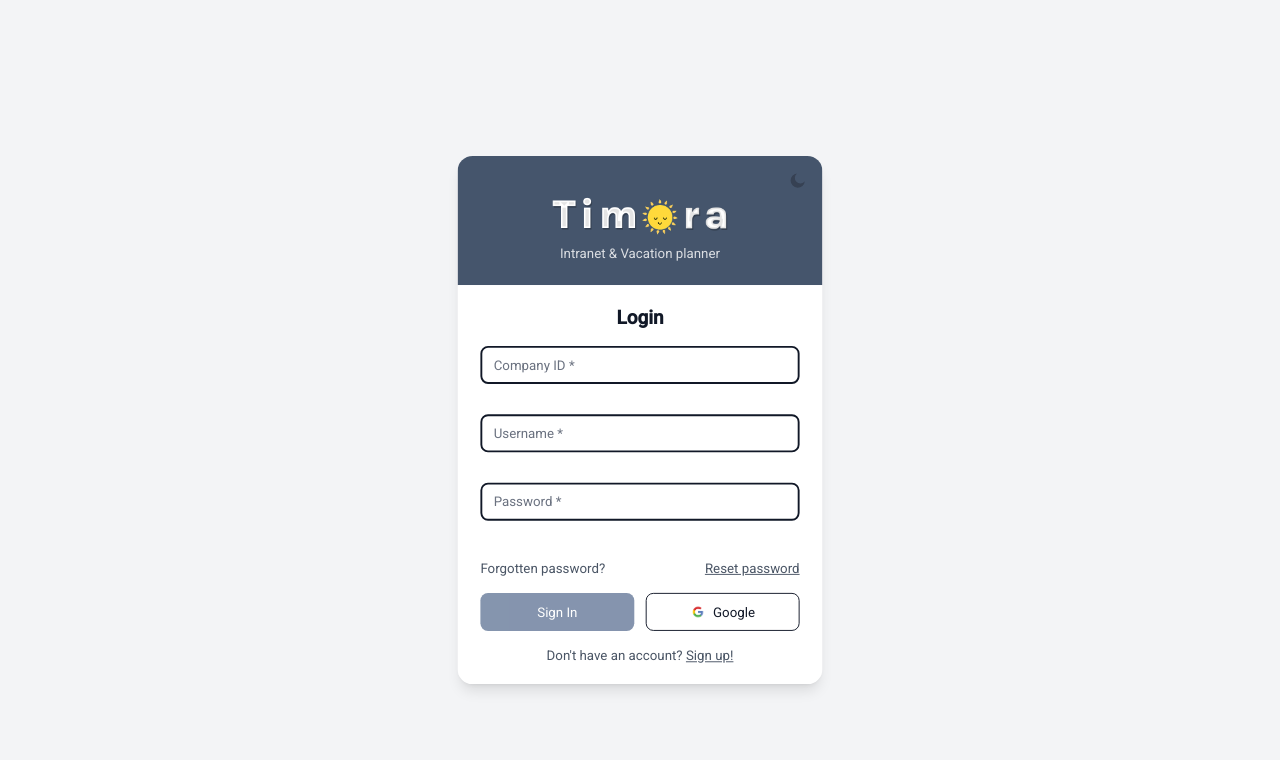
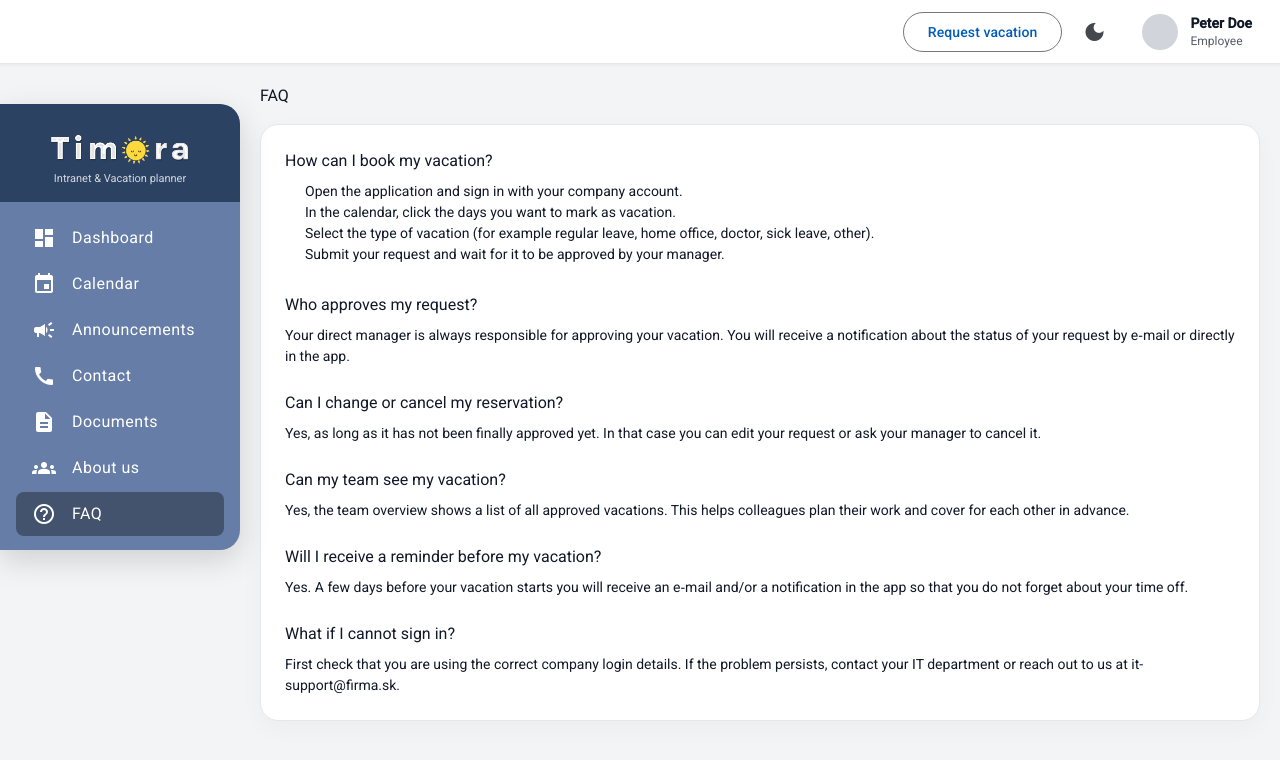
Before and after one commit to kollarm226/timoraFE, an Angular app in the folder frontend/: page /faq in a window 1280 px wide. Before the commit this address led to /login. Shown: the top 760 px of the page. Built offline with nearby package versions, Linux system fonts and the light colour scheme.

Commit message:
Created Faq and about us page , tested Announcements

```diff
--- a/frontend/package.json
+++ b/frontend/package.json
@@ -42,7 +42,7 @@
     "@types/jasmine": "~5.1.0",
     "@types/node": "^18.18.0",
     "angular-eslint": "20.3.0",
-    "cypress": "^12.17.4",
+    "cypress": "^15.8.1",
     "eslint": "^9.35.0",
     "jasmine-core": "~5.6.0",
     "karma": "~6.4.0",
--- a/frontend/src/app/app.routes.ts
+++ b/frontend/src/app/app.routes.ts
@@ -6,6 +6,8 @@ import { ContactComponent } from './pages/contact/contact.component';
 import { RegisterComponent } from './register/register.component';
 import { LoginComponent } from './login/login.component';
 import { DocumentsComponent } from './pages/documents/documents.component';
+import { AboutComponent } from './pages/about/about.component';
+import { FaqComponent } from './pages/faq/faq.component';
 
 /**
  * Routing konfiguracia
@@ -20,5 +22,7 @@ export const routes: Routes = [
   { path: 'announcements', component: AnnouncementsComponent },
   { path: 'contact', component: ContactComponent },
   { path: 'documents', component: DocumentsComponent },
+  { path: 'about', component: AboutComponent },
+  { path: 'faq', component: FaqComponent },
   { path: '**', redirectTo: '/login' }  // Fallback na login
 ];
--- /dev/null
+++ b/frontend/src/app/pages/about/about.component.css
@@ -0,0 +1,32 @@
+.about-page {
+  display: flex;
+  flex-direction: column;
+  gap: 16px;
+}
+
+.about-card {
+  padding: 24px;
+  border-radius: 18px;
+  background: var(--card-bg);
+  color: var(--text);
+  box-shadow: 0 8px 24px rgba(0, 0, 0, .032);
+  border: 1px solid var(--border);
+}
+
+.about-section + .about-section {
+  margin-top: 24px;
+}
+
+.about-section h2 {
+  margin-bottom: 8px;
+}
+
+.about-section p {
+  margin: 4px 0;
+}
+
+:host-context(.dark-theme) .about-card {
+  background: #3a3a3a;
+  border-color: #d1d5db;
+  box-shadow: 0 10px 26px rgba(0, 0, 0, .28);
+}
--- /dev/null
+++ b/frontend/src/app/pages/about/about.component.html
@@ -0,0 +1,40 @@
+<div class="page about-page">
+  <h1>About us</h1>
+
+  <mat-card class="about-card">
+    <section class="about-section">
+      <h2>Who We Are</h2>
+      <p>
+        We are a team of developers and enthusiasts for modern digital solutions who believe that vacation planning
+        should not be stressful. Our goal is to bring a simple, secure and reliable way for employees to manage
+        their time off, and for employers to efficiently track requests and plan capacities with a clear overview.
+      </p>
+    </section>
+
+    <section class="about-section">
+      <h2>Our Vision</h2>
+      <p>
+        We believe that organisations are successful when they truly listen to people – both those on the front line
+        and those in the offices. That is why we created Timora Vacation Planner: to make communication between
+        employees and managers easier and to simplify the entire vacation approval process.
+      </p>
+    </section>
+
+    <section class="about-section">
+      <h2>How We Work</h2>
+      <p>
+        We work in short development sprints and closely cooperate with our users. New features are tested in real
+        use as soon as possible while keeping the whole system stable. A modern CI/CD pipeline and a strong focus
+        on code quality are a natural part of our process.
+      </p>
+    </section>
+
+    <section class="about-section">
+      <h2>What We Value</h2>
+      <p><strong>Simplicity</strong> – an intuitive environment for everyone.</p>
+      <p><strong>Security</strong> – reliable internal mechanisms and strong data protection.</p>
+      <p><strong>Collaboration</strong> – ongoing dialogue with customers and end users.</p>
+      <p><strong>Growth</strong> – continuous improvement and looking for new possibilities.</p>
+    </section>
+  </mat-card>
+</div>
--- a/frontend/src/app/pages/announcements/announcements.component.html
+++ b/frontend/src/app/pages/announcements/announcements.component.html
@@ -2,7 +2,12 @@
 
   <!-- Modal overlay s celou spravou uprostred obrazovky -->
   <div class="detail-overlay" *ngIf="selected as s">
-    <div class="detail-backdrop" (click)="close()"></div>
+    <div
+      class="detail-backdrop"
+      (click)="close()"
+      (keyup.enter)="close()"
+      tabindex="0"
+      role="button"></div>
     <div class="detail-modal">
       <div class="detail-header">
         <div class="detail-title">{{ s.author }}</div>
@@ -13,7 +18,12 @@
   </div>
 
   <h1>Latest</h1>
-  <mat-card class="latest-card" (click)="select(latest)">
+  <mat-card
+    class="latest-card"
+    (click)="select(latest)"
+    (keyup.enter)="select(latest)"
+    tabindex="0"
+    role="button">
     <div class="latest-header">
       <div class="status-dot"></div>
       <div class="latest-title">{{ latest.author }}</div>
@@ -25,7 +35,13 @@
 
   <h2>All</h2>
   <mat-card class="all-card">
-    <div class="row" *ngFor="let a of all" (click)="select(a)">
+    <div
+      class="row"
+      *ngFor="let a of all"
+      (click)="select(a)"
+      (keyup.enter)="select(a)"
+      tabindex="0"
+      role="button">
       <div class="name">{{ a.author }}</div>
       <div class="preview">{{ a.preview }}</div>
     </div>
--- /dev/null
+++ b/frontend/src/app/pages/faq/faq.component.css
@@ -0,0 +1,39 @@
+.faq-page {
+  display: flex;
+  flex-direction: column;
+  gap: 16px;
+}
+
+.faq-card {
+  padding: 24px;
+  border-radius: 18px;
+  background: var(--card-bg);
+  color: var(--text);
+  box-shadow: 0 8px 24px rgba(0, 0, 0, .032);
+  border: 1px solid var(--border);
+}
+
+.faq-item + .faq-item {
+  margin-top: 24px;
+}
+
+.faq-item h2 {
+  margin-bottom: 8px;
+}
+
+.faq-item p,
+.faq-item li {
+  font-size: 14px;
+  line-height: 1.5;
+}
+
+.faq-item ol {
+  padding-left: 20px;
+  margin: 4px 0;
+}
+
+:host-context(.dark-theme) .faq-card {
+  background: #3a3a3a;
+  border-color: #d1d5db;
+  box-shadow: 0 10px 26px rgba(0, 0, 0, .28);
+}
--- /dev/null
+++ b/frontend/src/app/pages/faq/faq.component.html
@@ -0,0 +1,56 @@
+<div class="page faq-page">
+  <h1>FAQ</h1>
+
+  <mat-card class="faq-card">
+    <section class="faq-item">
+      <h2>How can I book my vacation?</h2>
+      <ol>
+        <li>Open the application and sign in with your company account.</li>
+        <li>In the calendar, click the days you want to mark as vacation.</li>
+        <li>Select the type of vacation (for example regular leave, home office, doctor, sick leave, other).</li>
+        <li>Submit your request and wait for it to be approved by your manager.</li>
+      </ol>
+    </section>
+
+    <section class="faq-item">
+      <h2>Who approves my request?</h2>
+      <p>
+        Your direct manager is always responsible for approving your vacation.
+        You will receive a notification about the status of your request by e&#8209;mail or directly in the app.
+      </p>
+    </section>
+
+    <section class="faq-item">
+      <h2>Can I change or cancel my reservation?</h2>
+      <p>
+        Yes, as long as it has not been finally approved yet.
+        In that case you can edit your request or ask your manager to cancel it.
+      </p>
+    </section>
+
+    <section class="faq-item">
+      <h2>Can my team see my vacation?</h2>
+      <p>
+        Yes, the team overview shows a list of all approved vacations.
+        This helps colleagues plan their work and cover for each other in advance.
+      </p>
+    </section>
+
+    <section class="faq-item">
+      <h2>Will I receive a reminder before my vacation?</h2>
+      <p>
+        Yes. A few days before your vacation starts you will receive an e&#8209;mail and/or a notification
+        in the app so that you do not forget about your time off.
+      </p>
+    </section>
+
+    <section class="faq-item">
+      <h2>What if I cannot sign in?</h2>
+      <p>
+        First check that you are using the correct company login details.
+        If the problem persists, contact your IT department or reach out to us at
+        <a href="mailto:it-support&#64;firma.sk">it-support&#64;firma.sk</a>.
+      </p>
+    </section>
+  </mat-card>
+</div>
--- a/frontend/src/layout/sidebar/sidebar.component.html
+++ b/frontend/src/layout/sidebar/sidebar.component.html
@@ -12,8 +12,8 @@
       <a mat-list-item routerLink="/announcements" routerLinkActive="active"><mat-icon matListItemIcon>campaign</mat-icon><span matListItemTitle>Announcements</span></a>
       <a mat-list-item routerLink="/contact" routerLinkActive="active"><mat-icon matListItemIcon>call</mat-icon><span matListItemTitle>Contact</span></a>
       <a mat-list-item routerLink="/documents" routerLinkActive="active"><mat-icon matListItemIcon>description</mat-icon><span matListItemTitle>Documents</span></a>
-      <a mat-list-item href="#"><mat-icon matListItemIcon>groups</mat-icon><span matListItemTitle>About us</span></a>
-      <a mat-list-item href="#"><mat-icon matListItemIcon>help_outline</mat-icon><span matListItemTitle>FAQ</span></a>
+      <a mat-list-item routerLink="/about" routerLinkActive="active"><mat-icon matListItemIcon>groups</mat-icon><span matListItemTitle>About us</span></a>
+      <a mat-list-item routerLink="/faq" routerLinkActive="active"><mat-icon matListItemIcon>help_outline</mat-icon><span matListItemTitle>FAQ</span></a>
     </mat-nav-list>
   </div>
 </div>
```
Also changed, not shown: frontend/src/app/pages/about/about.component.ts (added, +12 -0 lines), frontend/src/app/pages/faq/faq.component.ts (added, +12 -0 lines), 2 other files (tests, documents, lock files or other folders).
